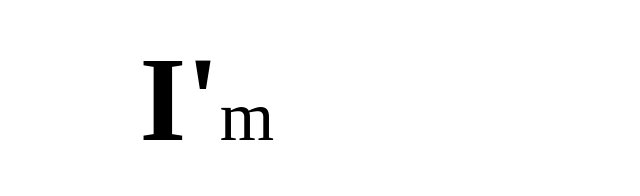
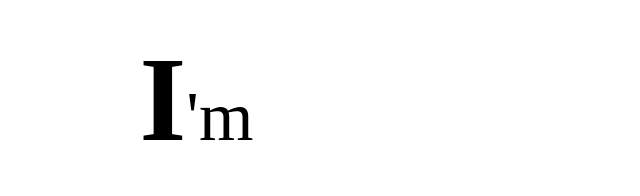
Before and after one commit to SwarupDebnath/SwarupDebnath.github.io, a plain HTML site: page index.html in a window 1280 px wide. Shown: the part 162-358 px from the top of the page, without its empty margins (63-703 px from the left). Drawn offline with Linux system fonts and the light colour scheme.

Commit message:
Update index.html

```diff
--- a/index.html
+++ b/index.html
@@ -27,7 +27,7 @@
 </head>
 <body>
     <div class="container">
-            <span class="capital">I'</span>m <br>
+            <span class="capital">I</span>'m <br>
             <span class="capital">S</span>WARUP <br>
             <span class="capital">D</span>EBNATH
     </div>
```
